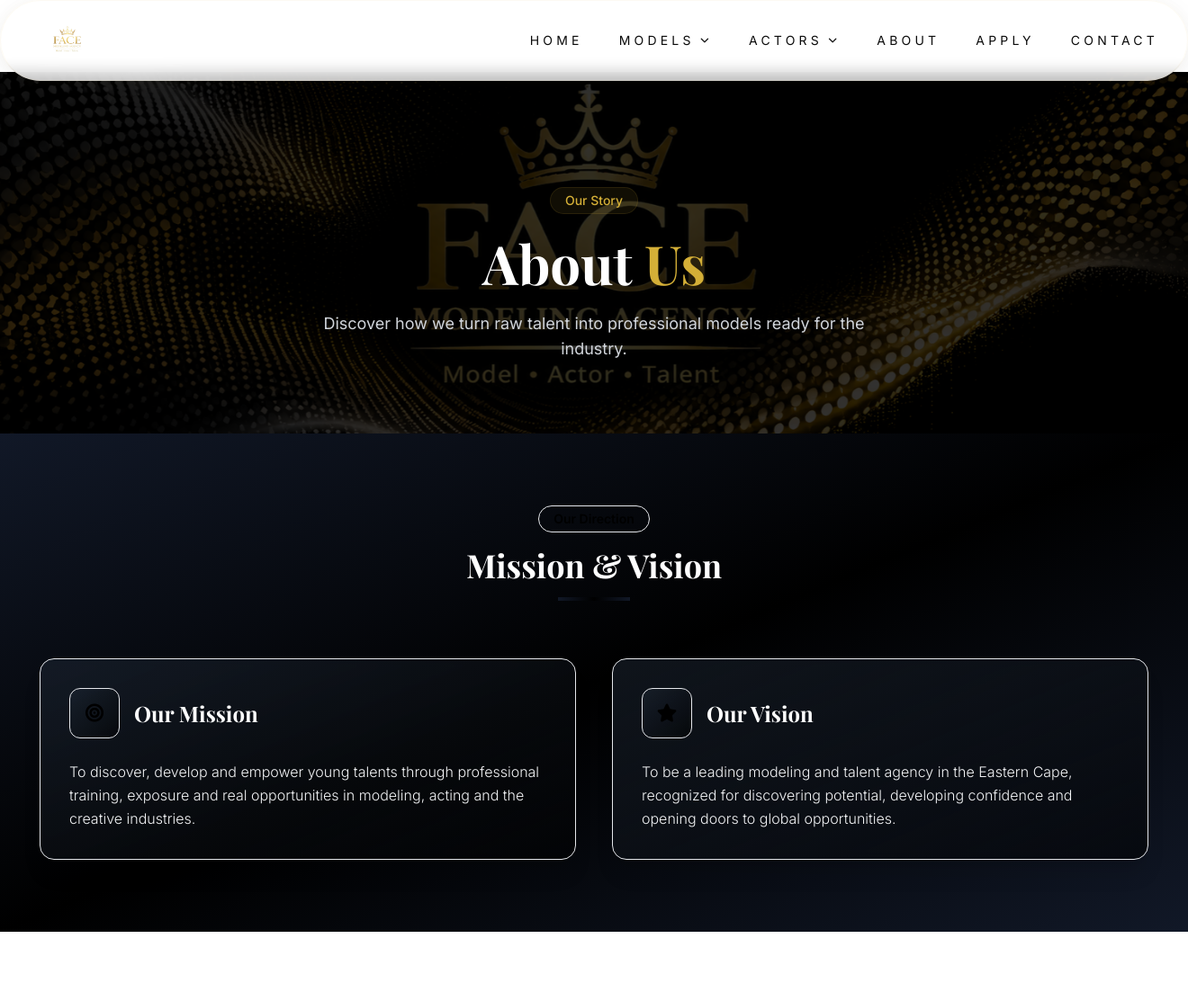
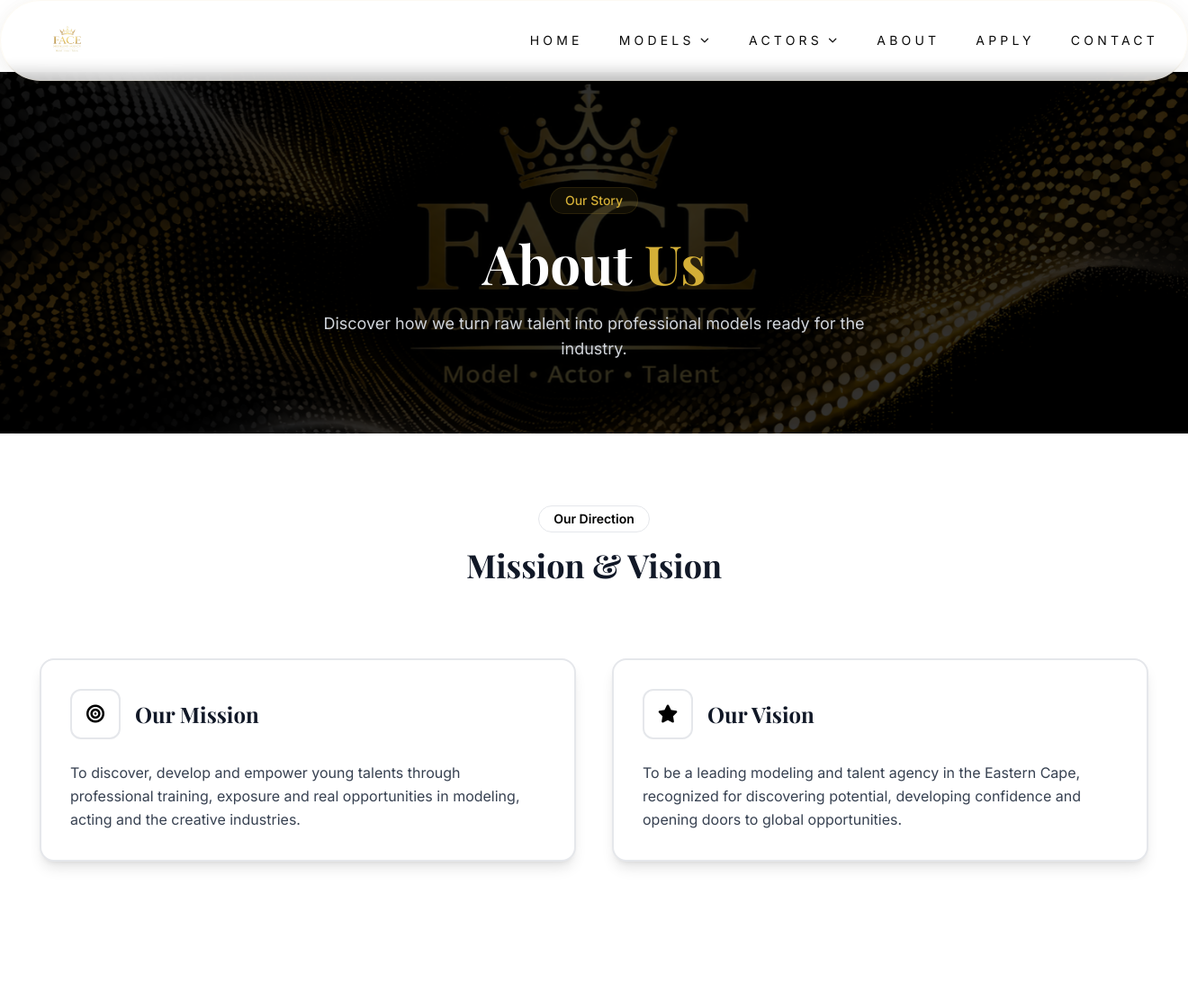
Before and after one commit to codex10800-pixel/model-agency, a Django app: template templates/core/about.html in a window 1320 px wide. Shown: the top 1113 px of the page at 90% size. Run offline with Django 3.2, Linux system fonts and the light colour scheme; the template is opened without the code that fills it, so the values that code supplies are empty; some libraries are stand-ins or nearby versions.

Commit message:
Redesign mission and vision with clean white background and gold accents

```diff
--- a/templates/core/about.html
+++ b/templates/core/about.html
@@ -117,27 +117,27 @@ document.addEventListener('DOMContentLoaded', function() {
 
 
 <!-- MISSION & VISION -->
-<section class="py-20 bg-gradient-to-br from-gray-900 via-black to-gray-900">
+<section class="py-20 bg-white">
     <div class="max-w-7xl mx-auto px-6">
         <div class="text-center mb-16">
-            <span class="inline-block px-4 py-1 bg-gold/10 border border-gold/30 rounded-full text-gold-300 text-sm font-semibold mb-4">Our Direction</span>
-            <h2 class="text-3xl md:text-4xl font-bold text-white mb-4">Mission & Vision</h2>
+            <span class="inline-block px-4 py-1 bg-gold/10 border border-gold/30 rounded-full text-gold-700 text-sm font-semibold mb-4">Our Direction</span>
+            <h2 class="text-3xl md:text-4xl font-bold text-gray-900 mb-4">Mission & Vision</h2>
             <div class="w-20 h-1 bg-gradient-to-r from-gold to-yellow-500 mx-auto"></div>
         </div>
 
         <div class="grid grid-cols-1 md:grid-cols-2 gap-8 md:gap-10">
             <!-- MISSION CARD -->
             <div class="animate-on-scroll slide-left delay-1 group">
-                <div class="relative bg-gradient-to-br from-gray-800/50 to-black/50 backdrop-blur-sm p-8 rounded-2xl border border-gold/20 hover:border-gold/50 transition-all duration-300 h-full shadow-xl hover:shadow-2xl hover:shadow-gold/20">
-                    <div class="absolute top-0 left-0 w-20 h-20 bg-gold/5 rounded-full -translate-x-10 -translate-y-10 group-hover:scale-150 transition-transform duration-500"></div>
+                <div class="relative bg-white p-8 rounded-2xl border-2 border-gold/30 hover:border-gold/70 transition-all duration-300 h-full shadow-lg hover:shadow-2xl hover:shadow-gold/20">
+                    <div class="absolute top-0 left-0 w-1 h-12 bg-gradient-to-b from-gold to-yellow-500 rounded-r-full"></div>
                     <div class="relative z-10">
                         <div class="flex items-center gap-4 mb-6">
-                            <div class="w-14 h-14 rounded-xl bg-gradient-to-br from-gold/30 to-gold/10 flex items-center justify-center border border-gold/30 group-hover:border-gold/60 transition-colors">
+                            <div class="w-14 h-14 rounded-xl bg-gradient-to-br from-gold/20 to-gold/5 flex items-center justify-center border-2 border-gold/40 group-hover:border-gold transition-colors">
                                 <i class="fa-solid fa-bullseye text-gold text-xl"></i>
                             </div>
-                            <h3 class="text-2xl font-bold text-white">Our Mission</h3>
+                            <h3 class="text-2xl font-bold text-gray-900">Our Mission</h3>
                         </div>
-                        <p class="text-gray-100 leading-relaxed text-base font-light">
+                        <p class="text-gray-700 leading-relaxed text-base">
                             To discover, develop and empower young talents through professional training, exposure and real opportunities in modeling, acting and the creative industries.
                         </p>
                     </div>
@@ -146,18 +146,24 @@ document.addEventListener('DOMContentLoaded', function() {
 
             <!-- VISION CARD -->
             <div class="animate-on-scroll slide-right delay-2 group">
-                <div class="relative bg-gradient-to-br from-gray-800/50 to-black/50 backdrop-blur-sm p-8 rounded-2xl border border-gold/20 hover:border-gold/50 transition-all duration-300 h-full shadow-xl hover:shadow-2xl hover:shadow-gold/20">
-                    <div class="absolute top-0 right-0 w-20 h-20 bg-gold/5 rounded-full translate-x-10 -translate-y-10 group-hover:scale-150 transition-transform duration-500"></div>
+                <div class="relative bg-white p-8 rounded-2xl border-2 border-gold/30 hover:border-gold/70 transition-all duration-300 h-full shadow-lg hover:shadow-2xl hover:shadow-gold/20">
+                    <div class="absolute top-0 right-0 w-1 h-12 bg-gradient-to-b from-gold to-yellow-500 rounded-l-full"></div>
                     <div class="relative z-10">
                         <div class="flex items-center gap-4 mb-6">
-                            <div class="w-14 h-14 rounded-xl bg-gradient-to-br from-gold/30 to-gold/10 flex items-center justify-center border border-gold/30 group-hover:border-gold/60 transition-colors">
+                            <div class="w-14 h-14 rounded-xl bg-gradient-to-br from-gold/20 to-gold/5 flex items-center justify-center border-2 border-gold/40 group-hover:border-gold transition-colors">
                                 <i class="fa-solid fa-star text-gold text-xl"></i>
                             </div>
-                            <h3 class="text-2xl font-bold text-white">Our Vision</h3>
+                            <h3 class="text-2xl font-bold text-gray-900">Our Vision</h3>
                         </div>
-                        <p class="text-gray-100 leading-relaxed text-base font-light">
+                        <p class="text-gray-700 leading-relaxed text-base">
                             To be a leading modeling and talent agency in the Eastern Cape, recognized for discovering potential, developing confidence and opening doors to global opportunities.
                         </p>
+                    </div>
+                </div>
+            </div>
+        </div>
+    </div>
+</section>
                     </div>
                 </div>
             </div>
--- a/templates/core/models.html
+++ b/templates/core/models.html
@@ -298,9 +298,6 @@
         <p class="text-gray-200 text-lg max-w-2xl mx-auto mt-6 animate-on-scroll delay-3">
             Rising stars from Molteno and the Eastern Cape, ready to elevate your campaigns and brand.
         </p>
-        <p class="text-gold-400 text-sm font-semibold mt-4 animate-on-scroll delay-4">
-            <i class="fa-solid fa-heart text-red-500 mr-2"></i>Proudly Serving the Eastern Cape and Beyond
-        </p>
     </div>
 </section>
 
```
